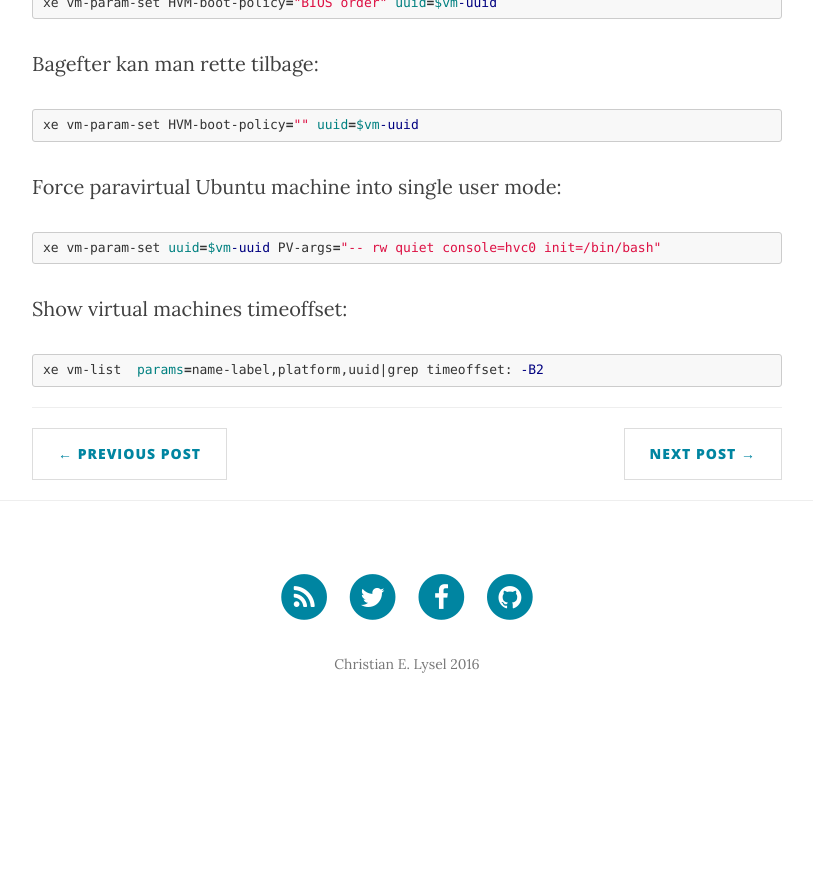
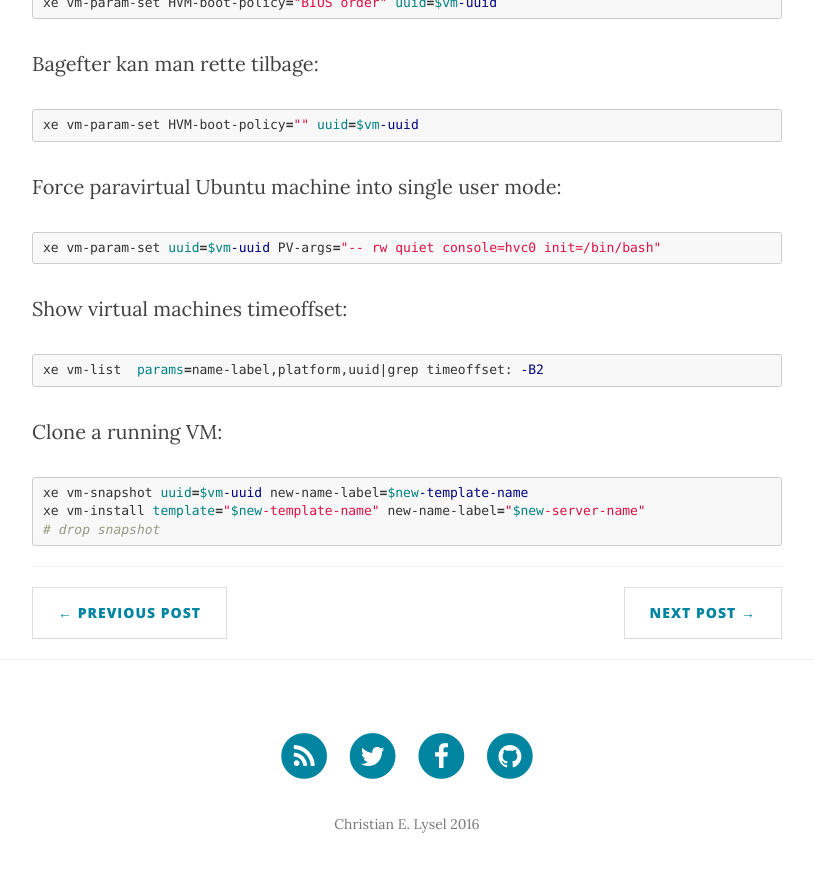
Before and after one commit to clysel/christian.lysel.net, a Jekyll site: the page built from _posts/2015-10-29-xenserver.markdown, in a window 1280 px wide and 900 px high, scrolled down 596 px. Shown: the top 872 px of the window, without its empty margins (233-1046 px from the left). Built offline with Jekyll 4.4.1, drawn with Linux system fonts in a browser that asks for light colours; nearby versions of some CDN libraries; before the commit the page ends 1336 px from its top, so only the background shows below that.

Commit message:
clone running vm

````diff
--- a/_posts/2015-10-29-xenserver.markdown
+++ b/_posts/2015-10-29-xenserver.markdown
@@ -27,3 +27,10 @@ Show virtual machines timeoffset:
 ```bash
 xe vm-list  params=name-label,platform,uuid|grep timeoffset: -B2
 ```
+
+Clone a running VM:
+```bash
+xe vm-snapshot uuid=$vm-uuid new-name-label=$new-template-name
+xe vm-install template="$new-template-name" new-name-label="$new-server-name"
+# drop snapshot
+```
````
